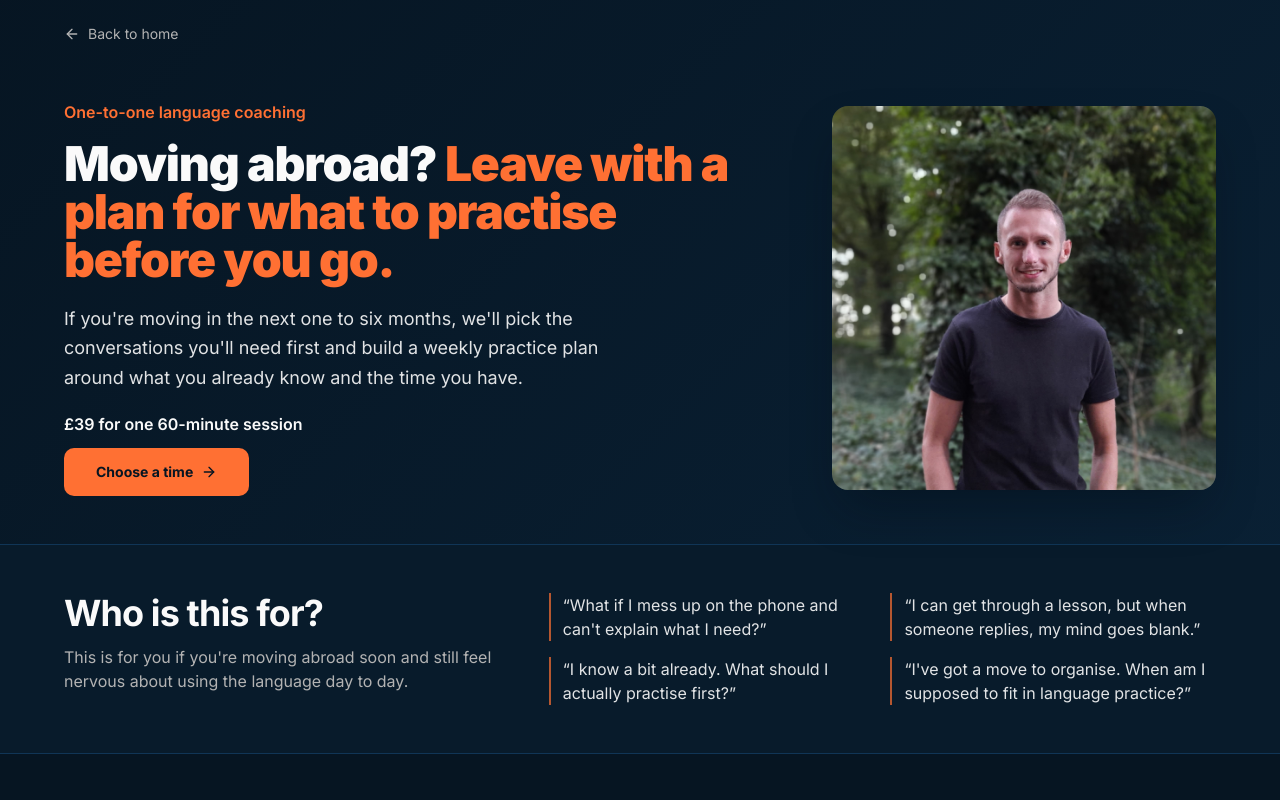
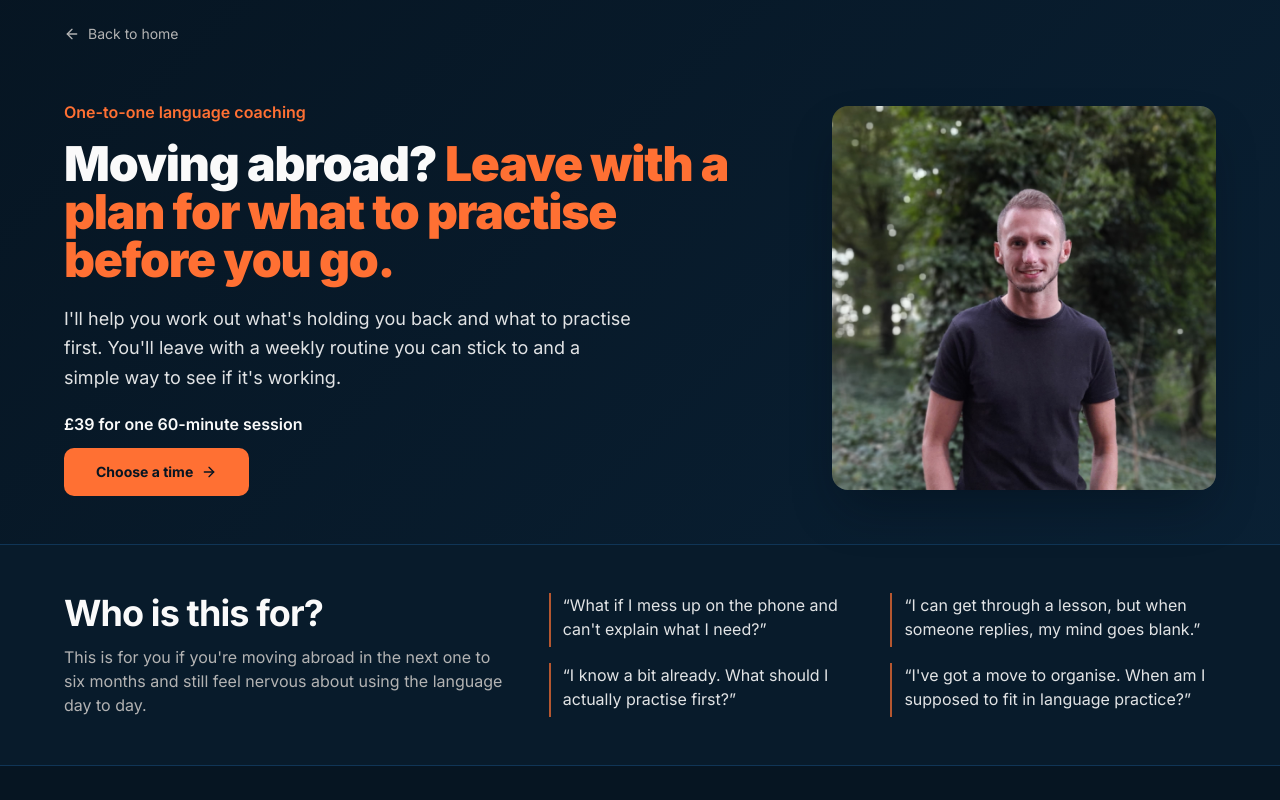
Before and after one commit to hutchy9999/jameshutchinsonlanguages, a React (Vite) app: page /coaching in a window 1280 px wide. Shown: the top 800 px of the page. Built offline with nearby package versions, Linux system fonts and the light colour scheme; the HTML template or start-up script is replaced by a standard one.

Commit message:
Make the introduction clearer about what coaching provides

```diff
--- a/src/pages/Coaching.tsx
+++ b/src/pages/Coaching.tsx
@@ -84,7 +84,7 @@ const Coaching = () => {
                 Moving abroad? <span className="mt-1 block text-primary sm:mt-0 sm:inline">Leave with a plan for what to practise before you go.</span>
               </h1>
               <p className="mt-6 max-w-xl text-pretty text-lg leading-relaxed text-foreground/90 sm:mt-5">
-                If you're moving in the next one to six months, we'll pick the conversations you'll need first and build a weekly practice plan around what you already know and the time you have.
+                I'll help you work out what's holding you back and what to practise first. You'll leave with a weekly routine you can stick to and a simple way to see if it's working.
               </p>
               <div className="mt-7 space-y-4 sm:mt-5 sm:space-y-3">
                 <p className="text-lg font-semibold sm:text-base">£39 for one 60-minute session</p>
@@ -107,7 +107,7 @@ const Coaching = () => {
           <div>
             <h2 id="audience-heading" className="text-[2rem] leading-tight sm:text-4xl">Who is this for?</h2>
             <p className="mt-4 max-w-md text-lg leading-relaxed text-muted-foreground sm:mt-3 sm:text-base">
-              This is for you if you're moving abroad soon and still feel nervous about using the language day to day.
+              This is for you if you're moving abroad in the next one to six months and still feel nervous about using the language day to day.
             </p>
           </div>
           <ul className="grid gap-5 sm:grid-cols-2 sm:gap-4">
```
